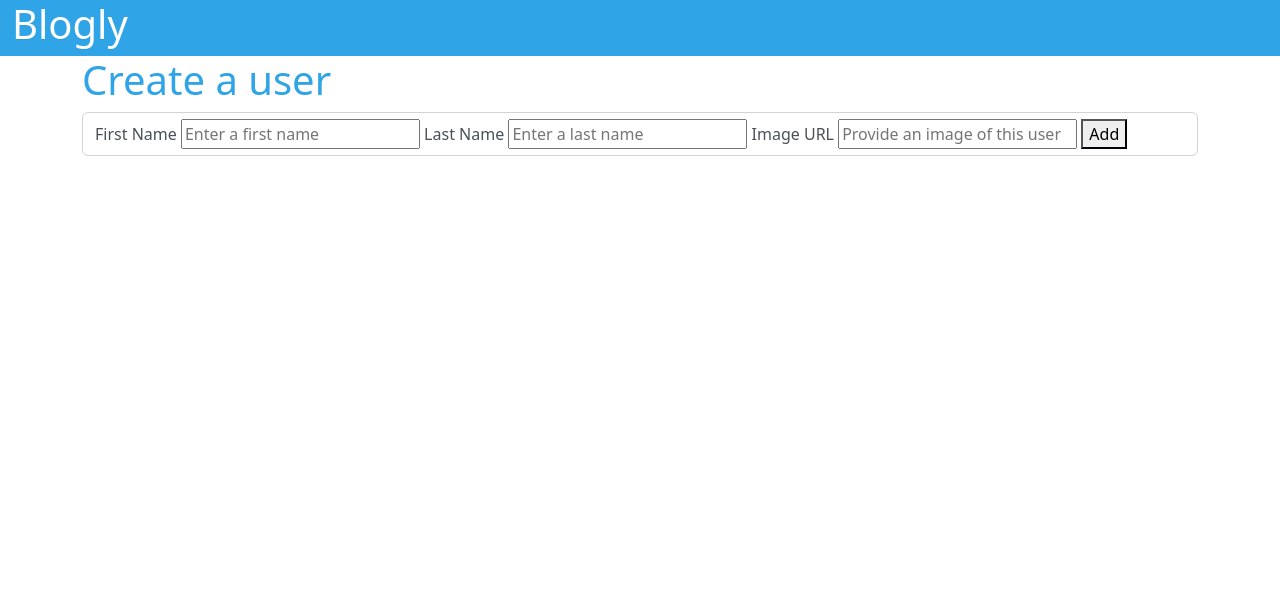
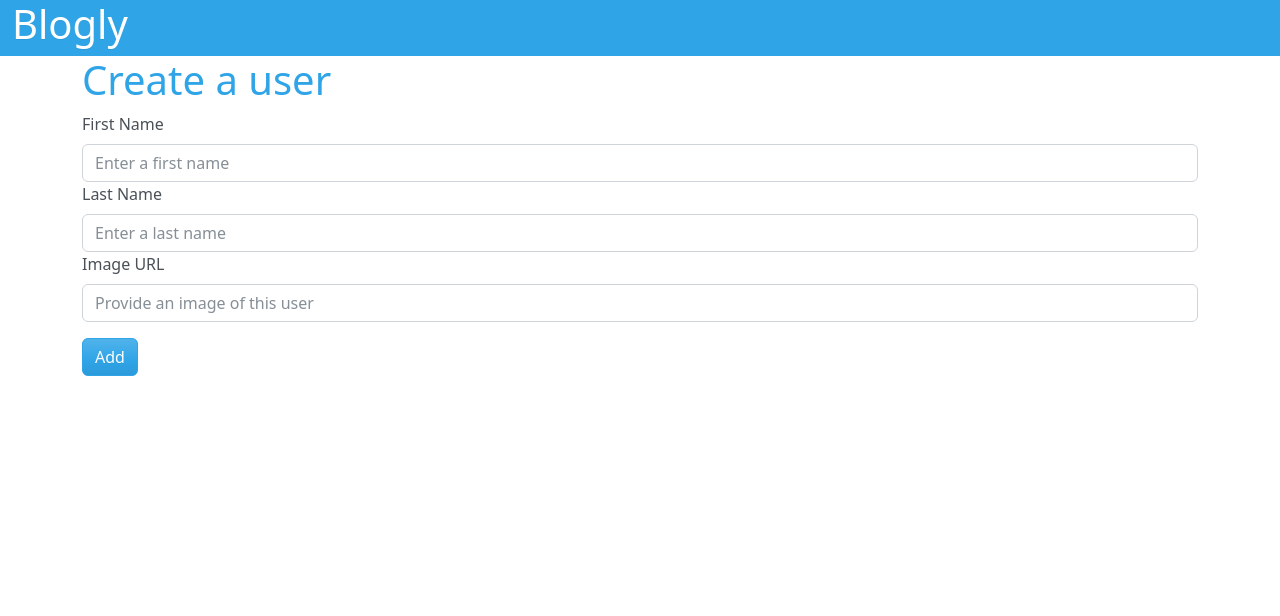
Before and after one commit to veronicani/flask-blogly, a Flask app: page /users/new in a window 1280 px wide. Shown: the top 616 px of the page. Run offline with Flask 3, Linux system fonts and the light colour scheme; some libraries are stand-ins or nearby versions.

Commit message:
updated styling

```diff
--- a/templates/new_user_form.html
+++ b/templates/new_user_form.html
@@ -5,13 +5,16 @@
 
 {% block content %}
 <h1>Create a user</h1>
-<form action="" class="form-control" method="POST">
-  <label for="first_name">First Name</label>
-  <input type="text" id="first_name" name="first_name" placeholder="Enter a first name"></input>
-  <label for="last_name">Last Name</label>
-  <input type="text" id="last_name" name="last_name" placeholder="Enter a last name"></input>
-  <label for="image_url">Image URL</label>
-  <input type="url" id="image_url" name="image_url" placeholder="Provide an image of this user"></input>
-  <button type="submit">Add</button>
+<form action="" class="form-group" method="POST">
+  <label class="form-label" for="first_name">First Name</label>
+  <input type="text" class="form-control" id="first_name" name="first_name" placeholder="Enter a first name"
+    required></input>
+  <label class="form-label" for="last_name">Last Name</label>
+  <input type="text" class="form-control" id="last_name" name="last_name" placeholder="Enter a last name"
+    required></input>
+  <label class="form-label" for="image_url">Image URL</label>
+  <input type="url" class="form-control" id="image_url" name="image_url"
+    placeholder="Provide an image of this user"></input>
+  <button class="btn btn-primary mt-3" type="submit">Add</button>
 </form>
 {% endblock %}
```
